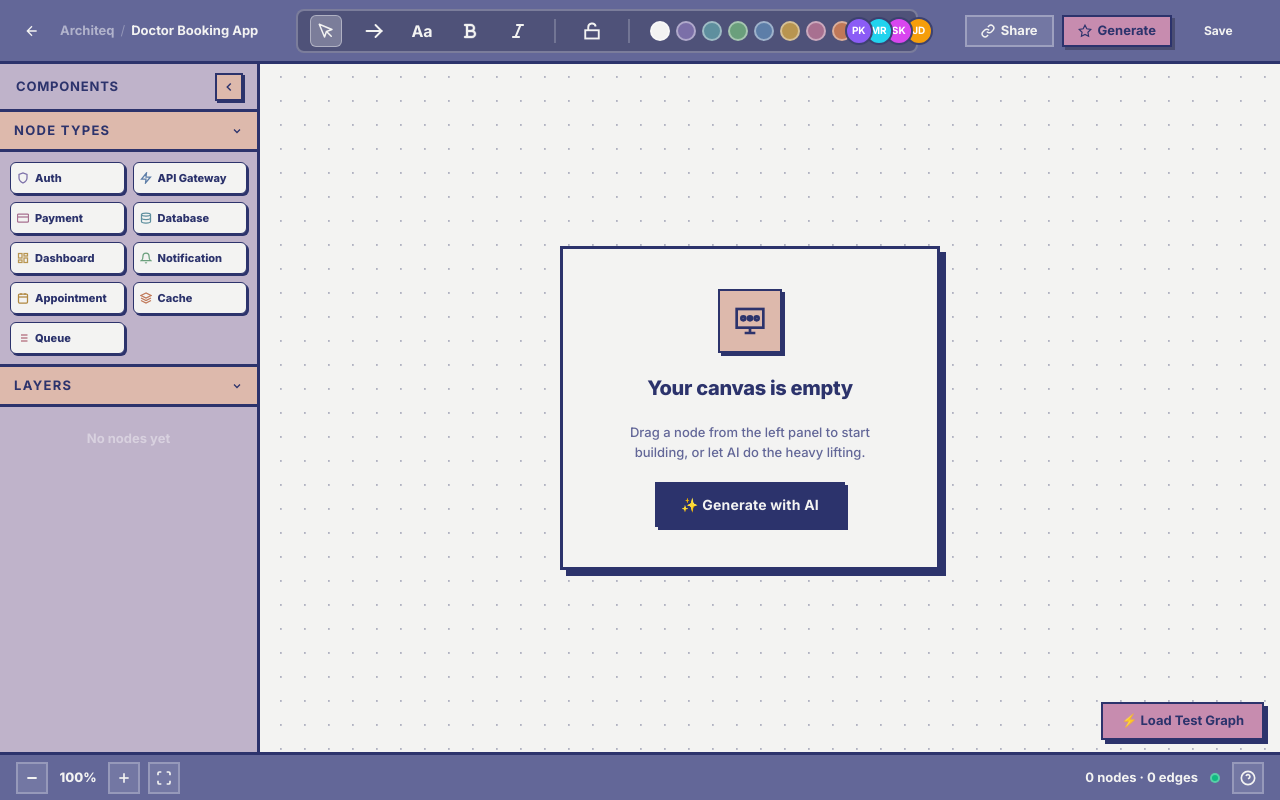
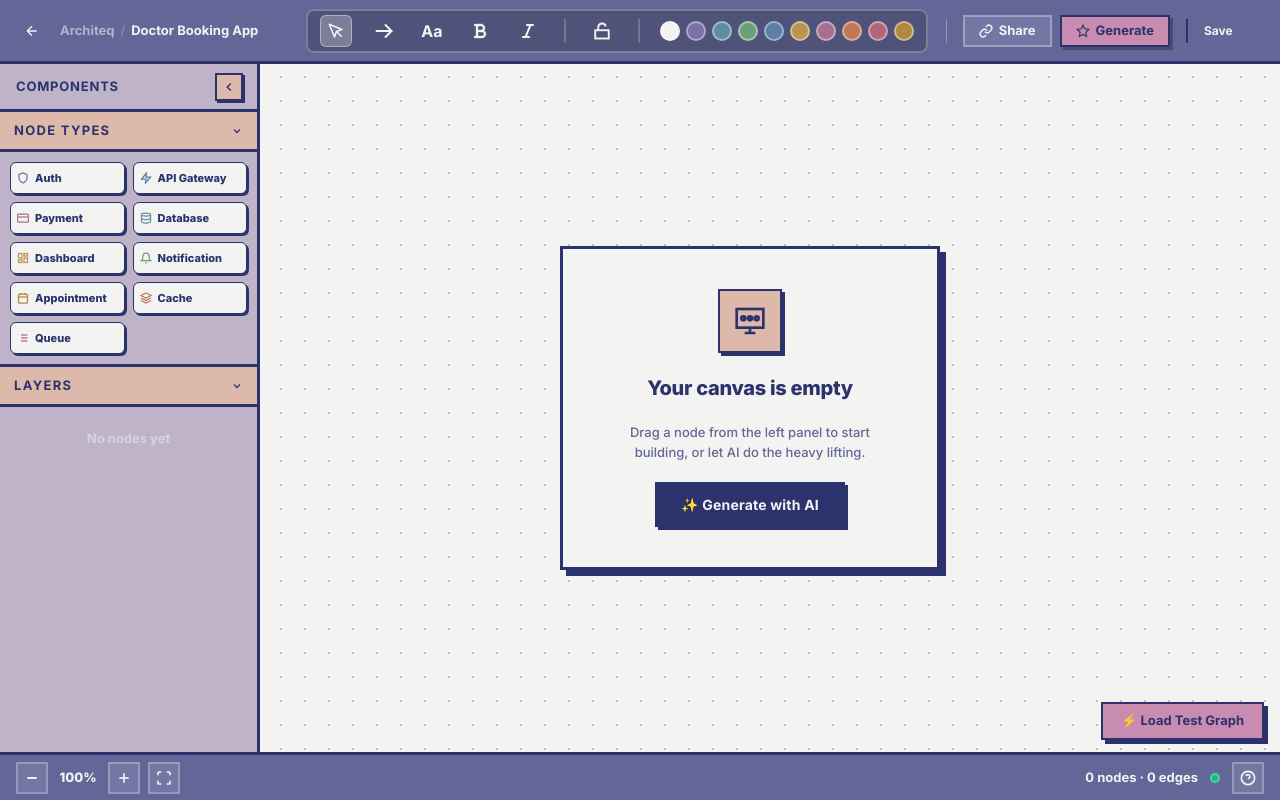
Before and after one commit to reejouu/architeqv1, a Next.js app in the folder frontend/: page /canvas in a window 1280 px wide. Built offline with nearby package versions, Linux system fonts and the light colour scheme.

Commit message:
Disabled oauth temporarily

```diff
--- a/frontend/src/app/page.tsx
+++ b/frontend/src/app/page.tsx
@@ -27,18 +27,16 @@ export default function LandingPage() {
 
   useEffect(() => {
     if (modalParam === "login") {
-      setLoginOpen(true);
-      setOnboardingOpen(false);
+      router.push("/canvas");
     } else if (modalParam === "onboarding") {
       setOnboardingOpen(true);
       setLoginOpen(false);
     }
-  }, [modalParam]);
+  }, [modalParam, router]);
 
   const openLogin = useCallback(() => {
-    setLoginOpen(true);
-    setOnboardingOpen(false);
-  }, []);
+    router.push("/canvas");
+  }, [router]);
 
   const closeLogin = useCallback(() => {
     setLoginOpen(false);
--- a/frontend/src/components/auth/LoginModal.tsx
+++ b/frontend/src/components/auth/LoginModal.tsx
@@ -1,6 +1,6 @@
 "use client";
 
-import { signIn } from "next-auth/react";
+import { useRouter } from "next/navigation";
 
 type Props = {
   open: boolean;
@@ -8,6 +8,8 @@ type Props = {
 };
 
 export default function LoginModal({ open, onClose }: Props) {
+  const router = useRouter();
+
   if (!open) return null;
 
   return (
@@ -28,7 +30,7 @@ export default function LoginModal({ open, onClose }: Props) {
           </div>
 
           <button
-            onClick={() => signIn("google", { callbackUrl: "/post-auth" })}
+            onClick={() => router.push("/canvas")}
             className="group w-full flex items-center justify-center gap-3 px-4 py-3.5 bg-[#f3f3f2] border-[3px] border-[#4a4660] shadow-[4px_4px_0px_#1a1828] text-[13px] font-bold text-[#2d2a3e] hover:translate-x-[2px] hover:translate-y-[2px] hover:shadow-[2px_2px_0px_#1a1828] active:translate-x-[4px] active:translate-y-[4px] active:shadow-none transition-all"
           >
             <svg className="w-[18px] h-[18px]" viewBox="0 0 24 24">
--- a/frontend/src/components/canvas/toolbar/Toolbar.tsx
+++ b/frontend/src/components/canvas/toolbar/Toolbar.tsx
@@ -2,7 +2,6 @@
 
 import { useState } from "react";
 import { useCanvasStore } from "@/store/canvasStore";
-import { COLLABORATORS } from "@/lib/constants/canvasConstants";
 import { useEffect, useRef } from "react";
 import ArrowIcon from "../../../../public/icons/arrow/arrow";
 import SolidArrowIcon from "../../../../public/icons/arrow/solid-arrow";
@@ -614,35 +613,6 @@ export default function Toolbar() {
           justifyContent: "flex-end",
         }}
       >
-        {/* Collaborator avatars */}
-        <div style={{ display: "flex", alignItems: "center" }}>
-          {COLLABORATORS.map((c, i) => (
-            <div
-              key={c.initials}
-              title={c.name}
-              style={{
-                width: 28,
-                height: 28,
-                borderRadius: "50%",
-                background: c.color,
-                border: "2px solid #3d4270",
-                display: "flex",
-                alignItems: "center",
-                justifyContent: "center",
-                fontSize: 10,
-                fontWeight: 700,
-                color: "#fff",
-                marginLeft: i === 0 ? 0 : -8,
-                zIndex: COLLABORATORS.length - i,
-                cursor: "default",
-                flexShrink: 0,
-              }}
-            >
-              {c.initials}
-            </div>
-          ))}
-        </div>
-
         {/* Divider */}
         <div
           style={{
```
Also changed, not shown: frontend/src/middleware.ts (+8 -0 lines).
